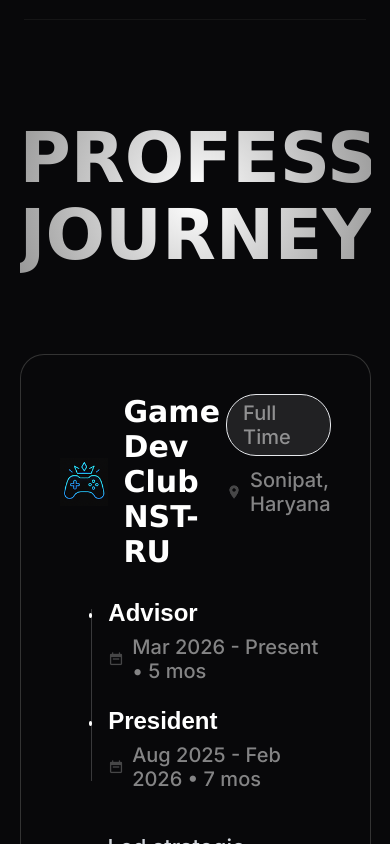
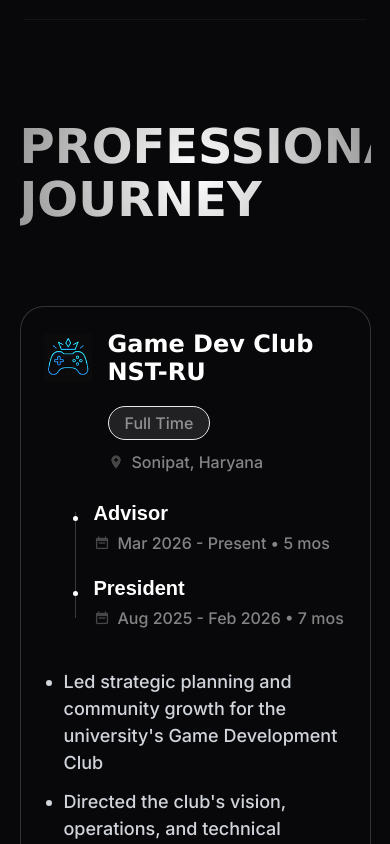
Before and after one commit to interterrestrial/Deepak-Portfolio, a Next.js app: page / in a window 390 px wide. Shown: the part 1940-2784 px from the top of the page. Built offline with nearby package versions, Linux system fonts and the light colour scheme; a web font is replaced by a local one.

Commit message:
Experience section made responsive

```diff
--- a/src/components/Experience.module.css
+++ b/src/components/Experience.module.css
@@ -176,3 +176,45 @@
   color: #D1D5DB;
   line-height: 1.5;
 }
+
+@media (max-width: 992px) {
+  .sectionTitle {
+    font-size: 48px;
+  }
+
+  .cardHeader {
+    flex-direction: column;
+    gap: 20px;
+  }
+
+  .cardMeta {
+    align-items: flex-start;
+    padding-left: 64px;
+  }
+
+  .companyName {
+    font-size: 24px;
+  }
+
+  .roleTitle {
+    font-size: 20px;
+  }
+
+  .badge, .location, .roleDuration {
+    font-size: 16px;
+  }
+
+  .achievements li {
+    font-size: 18px;
+  }
+}
+
+@media (max-width: 768px) {
+  .card {
+    padding: 24px;
+  }
+
+  .achievements {
+    margin-left: 20px;
+  }
+}
```
